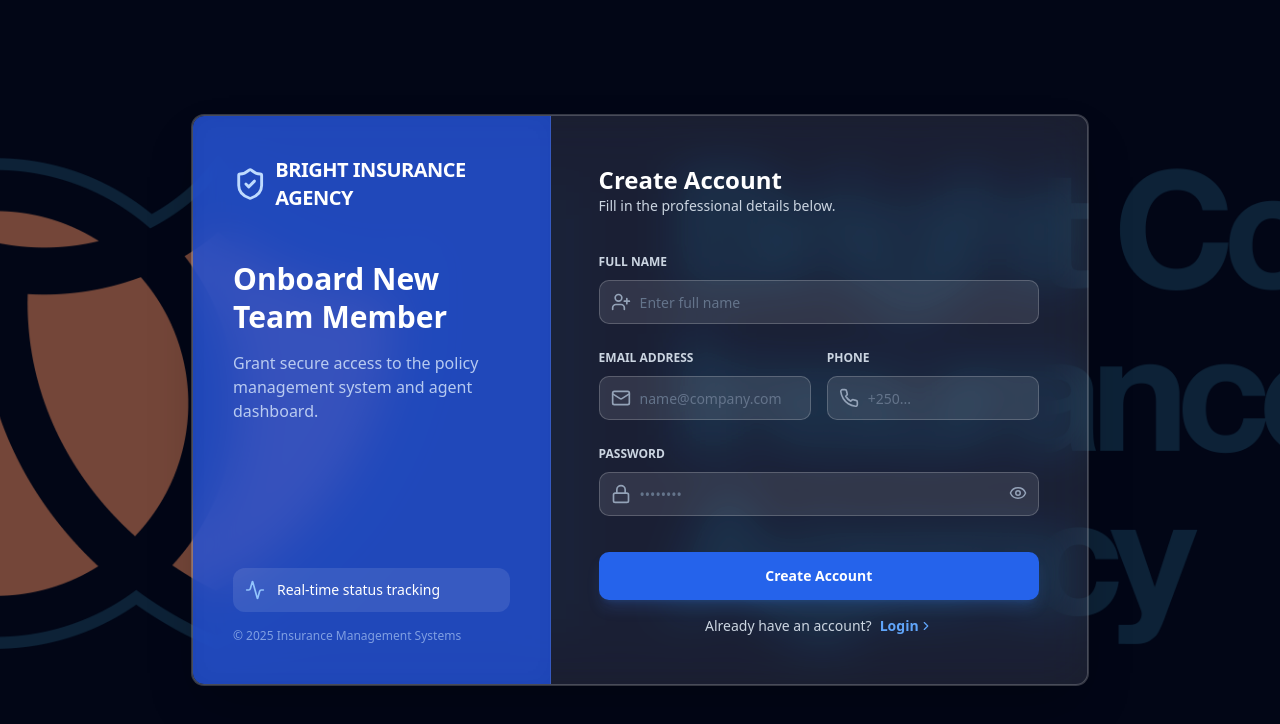
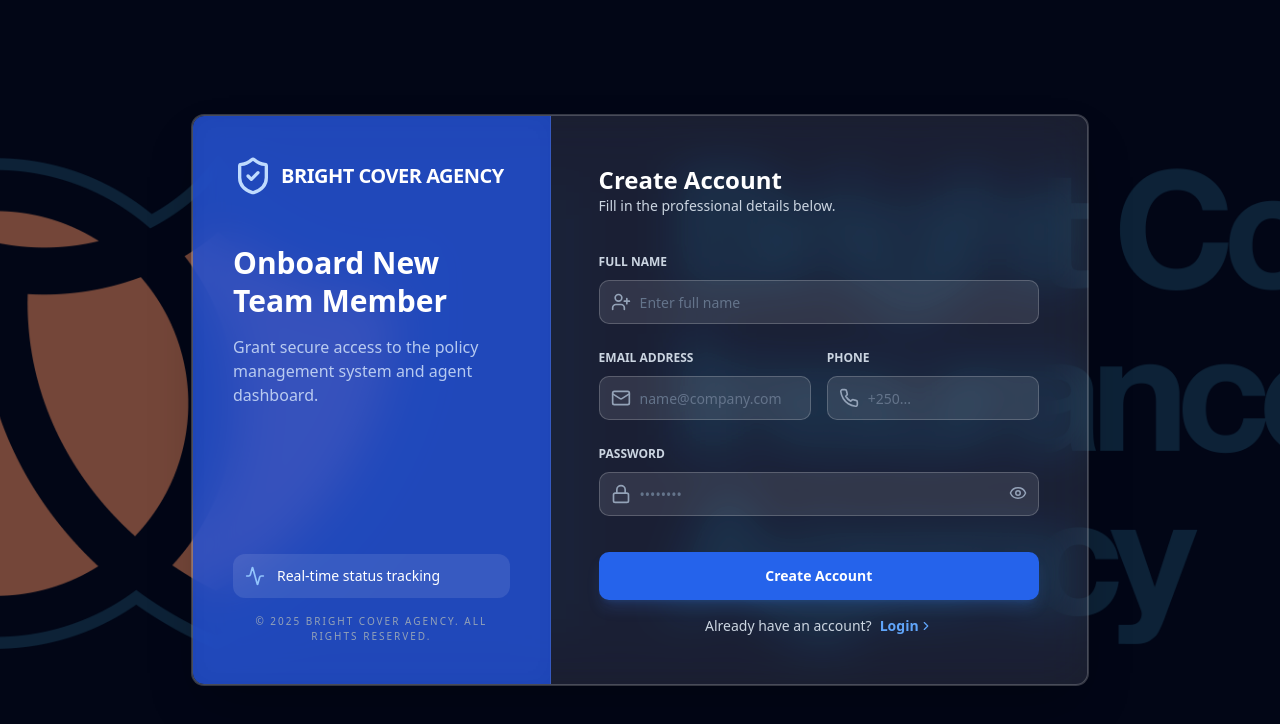
Before and after one commit to semheroic/InsureApp, a React (Vite) app in the folder client/: page /signup in a window 1280 px wide. Shown: the top 724 px of the page. Built offline with nearby package versions, Linux system fonts and the light colour scheme; no server answers; the HTML template or start-up script is replaced by a standard one.

Commit message:
Update agency name and copyright notice in SignUp

```diff
--- a/client/src/pages/SignUp.tsx
+++ b/client/src/pages/SignUp.tsx
@@ -115,7 +115,7 @@ const AddUser = () => {
           <div>
             <div className="flex items-center gap-2 mb-12">
               <ShieldCheck className="w-10 h-10 text-blue-200" />
-              <span className="text-xl font-bold tracking-tight uppercase">Bright Insurance Agency</span>
+              <span className="text-xl font-bold tracking-tight uppercase">Bright Cover Agency</span>
             </div>
             <h2 className="text-3xl font-bold leading-tight mb-4">Onboard New Team Member</h2>
             <p className="text-blue-100/80">Grant secure access to the policy management system and agent dashboard.</p>
@@ -126,7 +126,10 @@ const AddUser = () => {
               <Activity className="w-5 h-5 text-blue-300" />
               <span className="text-sm">Real-time status tracking</span>
             </div>
-            <p className="text-xs text-blue-200/60">© 2025 Insurance Management Systems</p>
+
+       <p className="text-center text-slate-400 text-[10px] mt-8 uppercase tracking-[0.2em]">
+  &copy; {new Date().getFullYear()} Bright Cover Agency. All rights reserved.
+</p>
           </div>
         </div>
 
```
